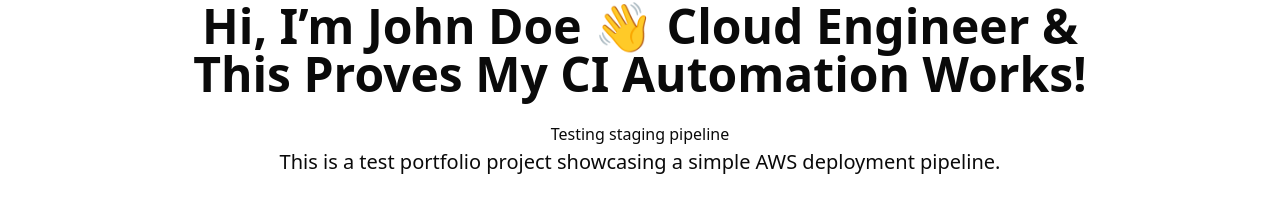
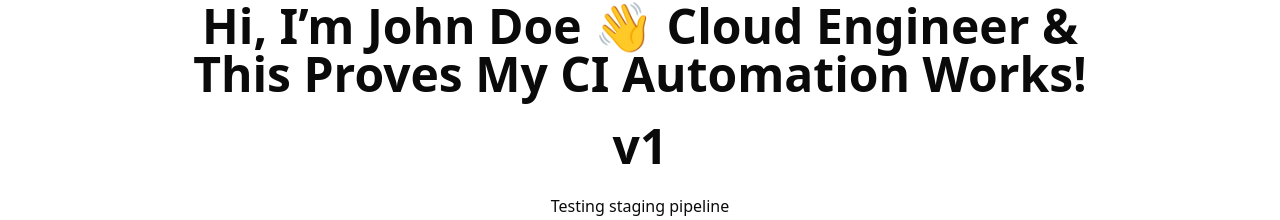
Before and after one commit to arionnagappen/amplify_hosting, a Next.js app in the folder portfolio/: page / in a window 1280 px wide. Shown: the part 225-445 px from the top of the page. Built offline with nearby package versions, Linux system fonts and the light colour scheme.

Commit message:
feat: rollback test v1

```diff
--- a/portfolio/src/app/page.tsx
+++ b/portfolio/src/app/page.tsx
@@ -64,7 +64,9 @@
             <h1 className="text-4xl md:text-5xl font-bold mb-6 text-dark-blue">
               Hi, I&rsquo;m John Doe 👋 Cloud Engineer & This Proves My CI Automation Works!
             </h1>
-
+            <h1 className="text-4xl md:text-5xl font-bold mb-6 text-dark-blue">
+              v1
+            </h1>
             <p>Testing staging pipeline</p>
             <p className="text-xl text-text-gray mb-8 max-w-3xl mx-auto leading-relaxed">
               This is a test portfolio project showcasing a simple AWS deployment pipeline.
```
